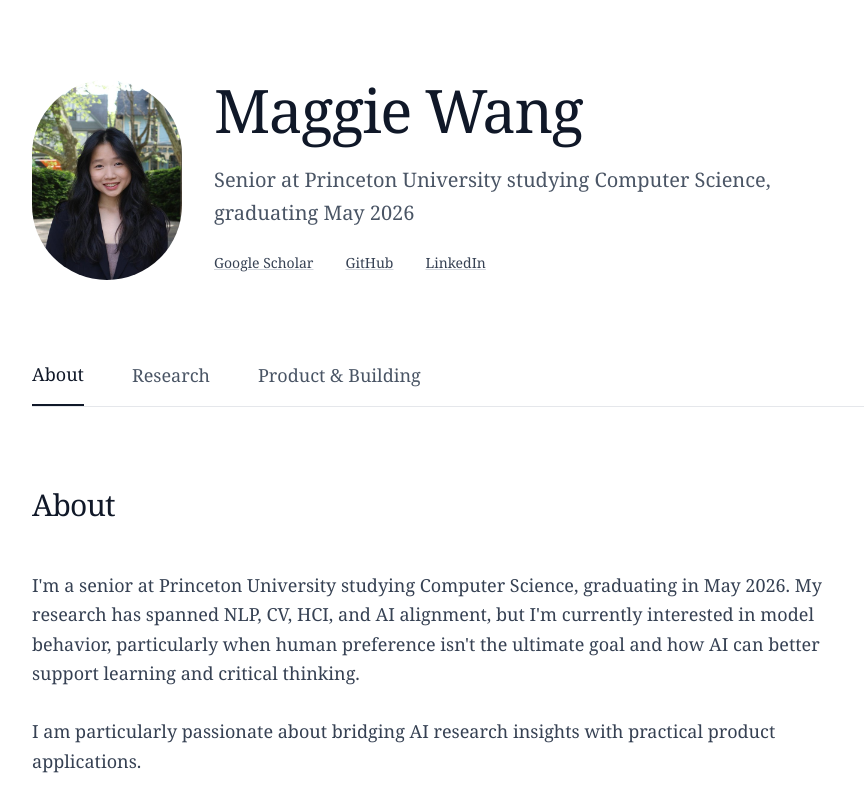
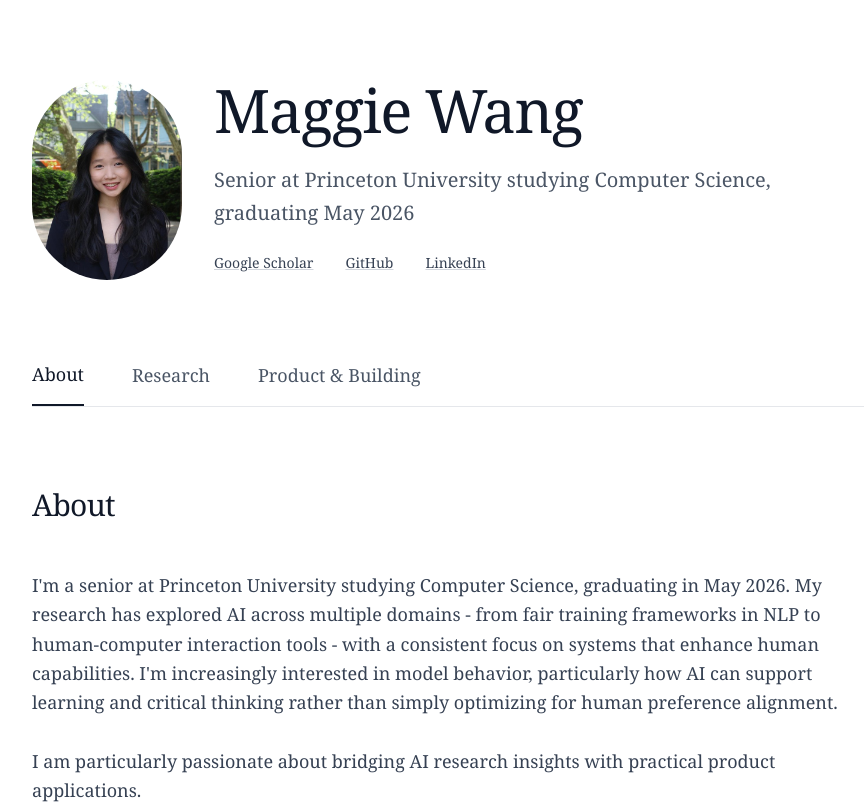
Before and after one commit to maggiew0785/personalwebsite, a Next.js app: page / in a window 1280 px wide. Shown: the top 804 px of the page, without its empty margins (192-1060 px from the left). Built offline with nearby package versions, Linux system fonts and the light colour scheme.

Commit message:
updated bio

```diff
--- a/src/app/page.tsx
+++ b/src/app/page.tsx
@@ -115,7 +115,7 @@
 
       <div className="mb-16">
         <p className="text-lg text-gray-700 leading-relaxed font-light">
-          I&apos;m a senior at Princeton University studying Computer Science, graduating in May 2026. My research has spanned NLP, CV, HCI, and AI alignment, but I&apos;m currently interested in model behavior, particularly when human preference isn&apos;t the ultimate goal and how AI can better support learning and critical thinking.
+          I&apos;m a senior at Princeton University studying Computer Science, graduating in May 2026. My research has explored AI across multiple domains - from fair training frameworks in NLP to human-computer interaction tools - with a consistent focus on systems that enhance human capabilities. I'm increasingly interested in model behavior, particularly how AI can support learning and critical thinking rather than simply optimizing for human preference alignment.
           <br />
           <br />
           I am particularly passionate about bridging AI research insights with practical product applications.
```
